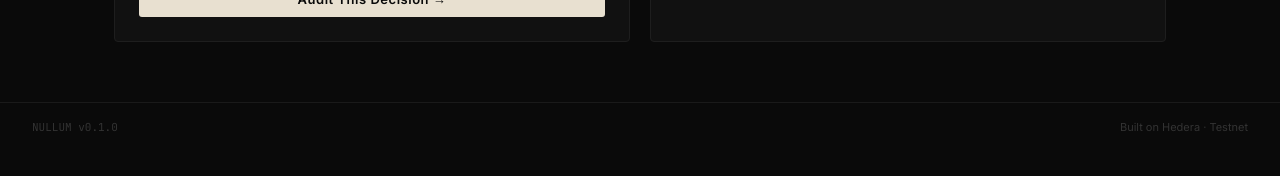
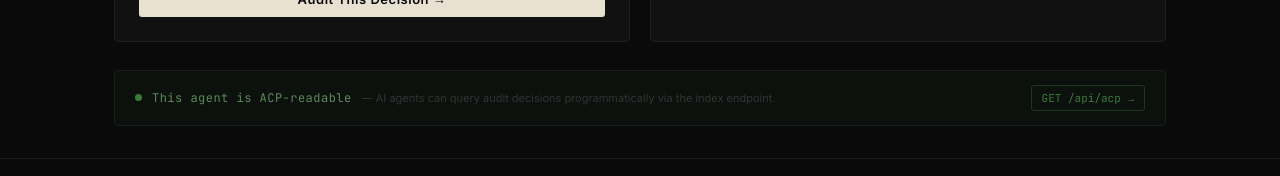
Before and after one commit to sarahpicas1/nullum, a Next.js app: page / in a window 1280 px wide. Shown: the part 539-715 px from the top of the page. Built offline with nearby package versions, Linux system fonts and the light colour scheme; no server answers.

Commit message:
Add ACP endpoint for agent-to-agent audit queries

```diff
--- /dev/null
+++ b/app/api/acp/route.ts
@@ -0,0 +1,130 @@
+import { NextRequest, NextResponse } from "next/server";
+
+interface HCSMessage {
+  sequence_number: number;
+  consensus_timestamp: string;
+  message: string;
+}
+
+interface HCSLogEntry {
+  version: string;
+  decisionId: string;
+  decisionHash: string;
+  paymentTxId: string;
+  nftTokenId: string;
+  nftSerial: number;
+  timestamp: string;
+  modelUsed: string;
+  decisionType: string;
+  confidence: number;
+  submittedBy: string;
+  auditFeeHbar: number;
+  auditFeeUsd: number;
+  priceSource: string;
+}
+
+interface ACPDecision {
+  decisionId: string;
+  decisionType: string;
+  confidence: number;
+  modelUsed: string;
+  timestamp: string;
+  hcsSequenceNumber: number;
+  consensusTimestamp: string;
+  nftTokenId: string;
+  nftSerial: number;
+  decisionHash: string;
+}
+
+export const runtime = "nodejs";
+
+export async function GET(req: NextRequest) {
+  const decisionType = req.nextUrl.searchParams.get("decisionType") ?? null;
+
+  const topicId = process.env.NULLUM_TOPIC_ID;
+  if (!topicId) {
+    return NextResponse.json(
+      { error: "NULLUM_TOPIC_ID is not configured" },
+      { status: 500 }
+    );
+  }
+
+  try {
+    const mirrorUrl = `https://testnet.mirrornode.hedera.com/api/v1/topics/${topicId}/messages?limit=100&order=desc`;
+
+    const res = await fetch(mirrorUrl, {
+      headers: { Accept: "application/json" },
+      signal: AbortSignal.timeout(10000),
+    });
+
+    if (!res.ok) {
+      return NextResponse.json(
+        { error: "Failed to fetch from Hedera mirror node" },
+        { status: 502 }
+      );
+    }
+
+    const data = (await res.json()) as { messages: HCSMessage[] };
+    const messages = data.messages || [];
+
+    const decisions: ACPDecision[] = [];
+
+    for (const msg of messages) {
+      try {
+        const decoded = Buffer.from(msg.message, "base64").toString("utf-8");
+        const entry: HCSLogEntry = JSON.parse(decoded);
+
+        if (decisionType && entry.decisionType !== decisionType) continue;
+
+        decisions.push({
+          decisionId: entry.decisionId,
+          decisionType: entry.decisionType,
+          confidence: entry.confidence,
+          modelUsed: entry.modelUsed,
+          timestamp: entry.timestamp,
+          hcsSequenceNumber: msg.sequence_number,
+          consensusTimestamp: msg.consensus_timestamp,
+          nftTokenId: entry.nftTokenId,
+          nftSerial: entry.nftSerial,
+          decisionHash: entry.decisionHash,
+        });
+      } catch {
+        continue;
+      }
+    }
+
+    const totalAudits = decisions.length;
+    const averageConfidence =
+      totalAudits > 0
+        ? Math.round(
+            (decisions.reduce((sum, d) => sum + d.confidence, 0) / totalAudits) * 1000
+          ) / 1000
+        : 0;
+
+    return NextResponse.json(
+      {
+        schema: "nullum-acp-v1",
+        agent: "Nullum AI Audit Agent",
+        description:
+          "Nullum audits AI decisions on-chain via Hedera Consensus Service and mints NFT certificates. Query this endpoint to retrieve audit statistics and recent decisions for agent-to-agent interoperability.",
+        hcsTopicId: topicId,
+        network: "hedera-testnet",
+        ...(decisionType ? { filter: { decisionType } } : {}),
+        totalAudits,
+        averageConfidence,
+        recentDecisions: decisions.slice(0, 20),
+      },
+      {
+        headers: {
+          "Cache-Control": "public, max-age=30",
+        },
+      }
+    );
+  } catch (err) {
+    console.error("[ACP API] Error:", err);
+    return NextResponse.json(
+      { error: "Failed to query Hedera", detail: (err as Error).message },
+      { status: 500 }
+    );
+  }
+}
--- a/app/page.tsx
+++ b/app/page.tsx
@@ -71,6 +71,64 @@ export default function HomePage() {
           </div>
         </div>
 
+        {/* ACP machine-readable notice */}
+        <div
+          style={{
+            border: "1px solid #1a1e1a",
+            borderRadius: "4px",
+            padding: "14px 20px",
+            background: "#0d110d",
+            display: "flex",
+            alignItems: "center",
+            justifyContent: "space-between",
+            flexWrap: "wrap",
+            gap: "12px",
+          }}
+        >
+          <div style={{ display: "flex", alignItems: "center", gap: "10px" }}>
+            <span
+              style={{
+                display: "inline-block",
+                width: "7px",
+                height: "7px",
+                borderRadius: "50%",
+                background: "#3a7a3a",
+                flexShrink: 0,
+              }}
+            />
+            <span
+              style={{
+                fontSize: "12px",
+                color: "#5a8a5a",
+                fontFamily: "'JetBrains Mono', monospace",
+                letterSpacing: "0.04em",
+              }}
+            >
+              This agent is ACP-readable
+            </span>
+            <span style={{ fontSize: "11px", color: "#333" }}>
+              — AI agents can query audit decisions programmatically via the index endpoint.
+            </span>
+          </div>
+          <a
+            href="/api/acp"
+            target="_blank"
+            rel="noopener noreferrer"
+            style={{
+              fontSize: "11px",
+              color: "#3a7a3a",
+              fontFamily: "'JetBrains Mono', monospace",
+              textDecoration: "none",
+              border: "1px solid #1a3a1a",
+              borderRadius: "3px",
+              padding: "4px 10px",
+              whiteSpace: "nowrap",
+            }}
+          >
+            GET /api/acp →
+          </a>
+        </div>
+
       </main>
 
       {/* Footer */}
```
